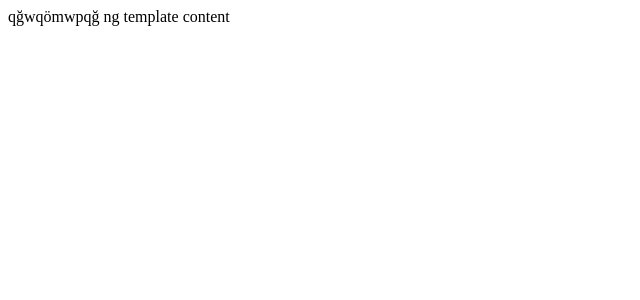
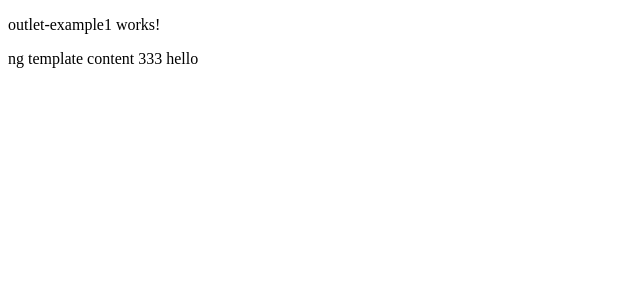
Before and after one commit to EmircanKoc1/angular-advanced-component-topics, an Angular app: page / in a window 1280 px wide. Shown: the top 300 px of the page, without its empty margins (0-640 px from the left). Built offline with nearby package versions, Linux system fonts and the light colour scheme.

Commit message:
The ng-template-outlet has been added.

```diff
--- a/src/app/app.component.html
+++ b/src/app/app.component.html
@@ -11,4 +11,7 @@
 
 <!-- <app-simple-component></app-simple-component> -->
 
-<app-example1></app-example1>
+<!-- <app-example1></app-example1> -->
+
+
+<app-outlet-example1></app-outlet-example1>
--- a/src/app/app.component.ts
+++ b/src/app/app.component.ts
@@ -4,6 +4,7 @@ import { CardComponent } from "./ng-content/card/card.component";
 import { CommonModule } from '@angular/common';
 import { SimpleComponentComponent } from './ng-container/simple-component/simple-component.component';
 import { Example1Component } from "./ng-template/example1/example1.component";
+import { OutletExample1Component } from "./ng-template-outlet/outlet-example1/outlet-example1.component";
 
 @Component({
   selector: 'app-root',
@@ -15,7 +16,9 @@ import { Example1Component } from "./ng-template/example1/example1.component";
     CardComponent,
     CommonModule,
     SimpleComponentComponent,
-    Example1Component],
+    Example1Component,
+    OutletExample1Component
+],
 })
 export class AppComponent {
   title = 'angular-advanced-component-topics';
--- /dev/null
+++ b/src/app/ng-template-outlet/outlet-example1/outlet-example1.component.html
@@ -0,0 +1,10 @@
+<p>outlet-example1 works!</p>
+<ng-container [ngTemplateOutlet]="template1" [ngTemplateOutletContext]="{data:333,$implicit:'hello'}">
+</ng-container>
+<br>
+
+<ng-template #template1 let-x  let-data="data">
+    ng template content
+    {{data}}
+    {{x}}
+</ng-template>
```
Also changed, not shown: src/app/ng-template-outlet/outlet-example1/outlet-example1.component.ts (added, +13 -0 lines), src/app/ng-template-outlet/outlet-example1/outlet-example1.component.scss (added), 1 other file (tests, documents, lock files or other folders).
